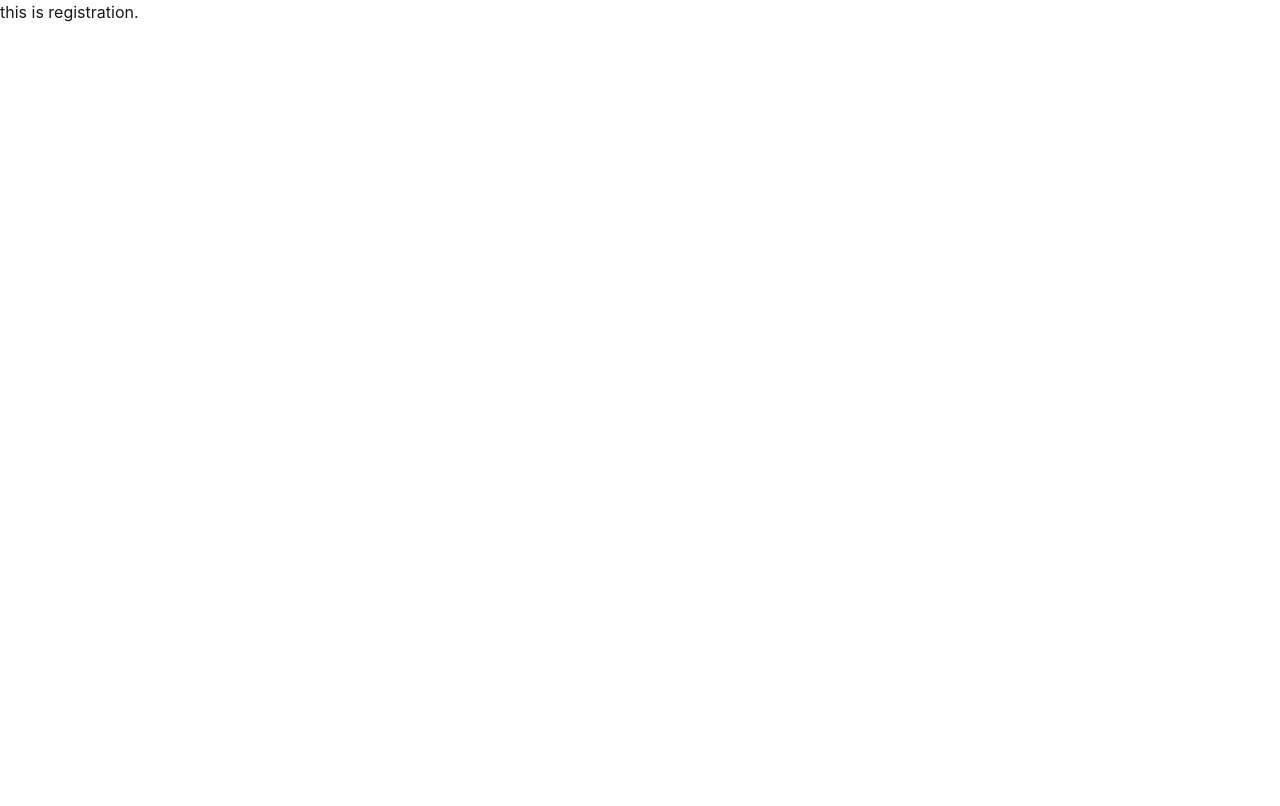
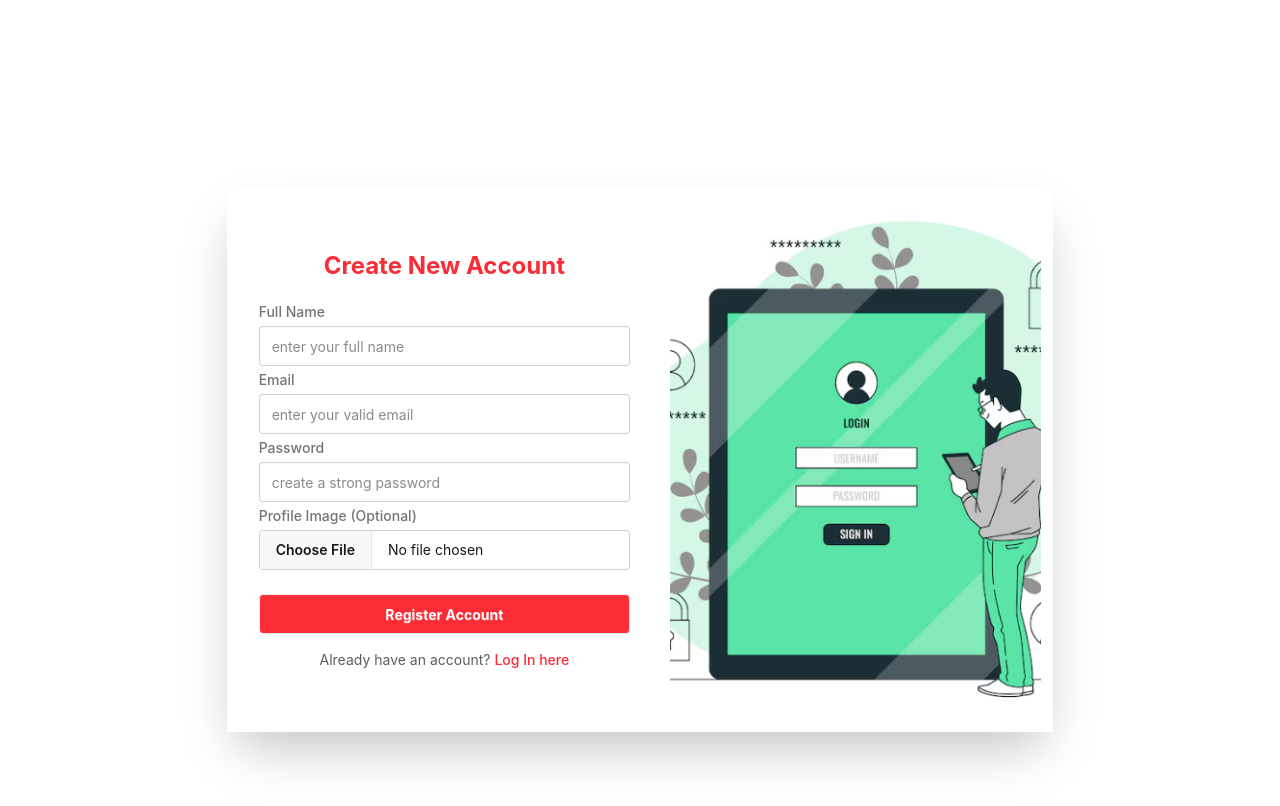
Before and after one commit to sohanwebdevctg/mern-stack-officeos-front-end, a React (Vite) app: page /registration in a window 1280 px wide. Shown: the top 806 px of the page. Built offline with nearby package versions, Linux system fonts and the light colour scheme.

Commit message:
create registration form with input validation

```diff
--- a/src/Components/AuthProvider/AuthProvider.tsx
+++ b/src/Components/AuthProvider/AuthProvider.tsx
@@ -15,6 +15,7 @@ const AuthContext = createContext<AuthContextType | null>(null);
 interface AuthProviderProps {
   children: ReactNode;
 }
+
 
 const AuthProvider = ({ children }: AuthProviderProps) => {
 
--- a/src/Pages/Registration/Registration.tsx
+++ b/src/Pages/Registration/Registration.tsx
@@ -1,11 +1,115 @@
+import { useNavigate, Link } from "react-router";
+import img from "../../../public/login/logImg.png";
+
+const Register = () => {
+  const navigate = useNavigate();
+
+  console.log(navigate);
+
+  // form submit handle
+  const registerFun = (event: React.FormEvent<HTMLFormElement>) => {
+    event.preventDefault();
+    const form = event.target as HTMLFormElement;
+
+    // collect the form input data
+    const name = (form.elements.namedItem("name") as HTMLInputElement).value;
+    const email = (form.elements.namedItem("email") as HTMLInputElement).value;
+    const password = (form.elements.namedItem("password") as HTMLInputElement).value;
+
+    // image file input element
+    const imageInput = form.elements.namedItem("image") as HTMLInputElement;
+
+    // Whether the file was actually selected by the user and the first file (`[0]`) was taken as an object
+    const imageFile = imageInput.files ? imageInput.files[0] : null;
+
+    // send multiple form data
+    const formData = new FormData();
+    formData.append("name", name);
+    formData.append("email", email);
+    formData.append("password", password);
+
+    if (imageFile) {
+      formData.append("image", imageFile);
+    }
 
 
-const Registration = () => {
+  };
+
   return (
-    <div>
-      <h1>this is registration.</h1>
-    </div>
+    <>
+      <div className="my-8 xl:my-10 bg-white h-full sm:h-screen flex items-center px-5">
+        <div className="container mx-auto">
+          <div className="p-3 bg-base-100 w-full shadow-2xl mt-10 sm:w-11/12 md:w-10/12 lg:w-10/12 xl:w-8/12 2xl:w-9/12 mx-auto">
+            <form
+              onSubmit={registerFun}
+              className="w-full flex flex-col-reverse sm:flex-row justify-between sm:items-center gap-3 sm:gap-5"
+            >
+              {/* Left Side: Registration Fields */}
+              <div className="flex-1 p-5">
+                <div className="form-control sm:text-center">
+                  <h3 className="text-xl sm:text-2xl text-red-500 font-bold mb-4">
+                    Create New Account
+                  </h3>
+                </div>
+
+                {/* Full Name Input */}
+                <div className="form-control">
+                  <label className="label py-1">
+                    <span className="label-text font-medium text-sm">Full Name</span>
+                  </label>
+                  <input type="text" placeholder="enter your full name" className="input input-bordered w-full" name="name" required/>
+                </div>
+
+                {/* Email Input */}
+                <div className="form-control">
+                  <label className="label py-1">
+                    <span className="label-text font-medium text-sm">Email</span>
+                  </label><br></br>
+                  <input type="email" placeholder="enter your valid email" className="input input-bordered w-full" name="email" required/>
+                </div>
+
+                {/* Password Input */}
+                <div className="form-control">
+                  <label className="label py-1">
+                    <span className="label-text font-medium text-sm">Password</span>
+                  </label>
+                  <input type="password" placeholder="create a strong password" className="input input-bordered w-full" name="password" required />
+                </div>
+
+                {/* Profile Image File Input */}
+                <div className="form-control">
+                  <label className="label py-1">
+                    <span className="label-text font-medium text-sm">Profile Image (Optional)</span>
+                  </label>
+                  {/* 🛠️ এখানে accept="image/*" দিয়ে দেওয়া হলো যাতে ইউজার শুধু ইমেজ ফাইলই সিলেক্ট করতে পারে */}
+                  <input type="file" accept="image/*" className="file-input input-bordered w-full" name="image" />
+                </div>
+
+                {/* Submit Button */}
+                <div className="form-control mt-6 w-full">
+                  <button type="submit" className="btn bg-red-500 hover:bg-red-600 text-white w-full font-bold">
+                    Register Account
+                  </button>
+                </div>
+
+                {/* Login Page Link */}
+                <p className="text-center text-sm mt-4 text-base-content/70">
+                  Already have an account?{" "} <Link to="/login" className="text-red-500 hover:underline font-medium"> Log In here</Link>
+                </p>
+              </div>
+
+              {/* Right Side: Image Layout */}
+              <div className="flex-1 bg-red-500 h-full w-full overflow-hidden">
+                <div className="h-80 sm:h-96 md:h-102 lg:h-[500px] xl:h-[520px] 2xl:h-[540px] w-full flex justify-center items-center">
+                  <img src={img} alt="Register Layout Banner" className="h-full w-full object-cover" />
+                </div>
+              </div>
+            </form>
+          </div>
+        </div>
+      </div>
+    </>
   );
 };
 
-export default Registration;
+export default Register;
```
Also changed, not shown: public/login/logImg.png (added).
